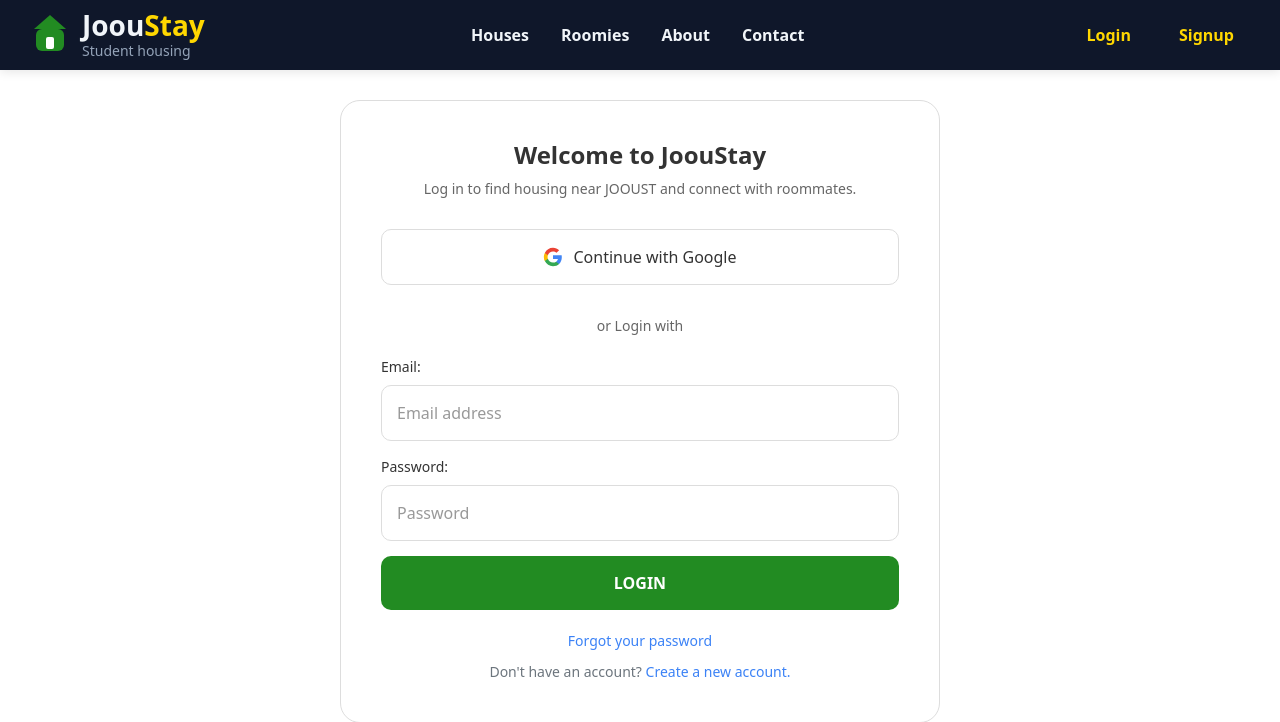
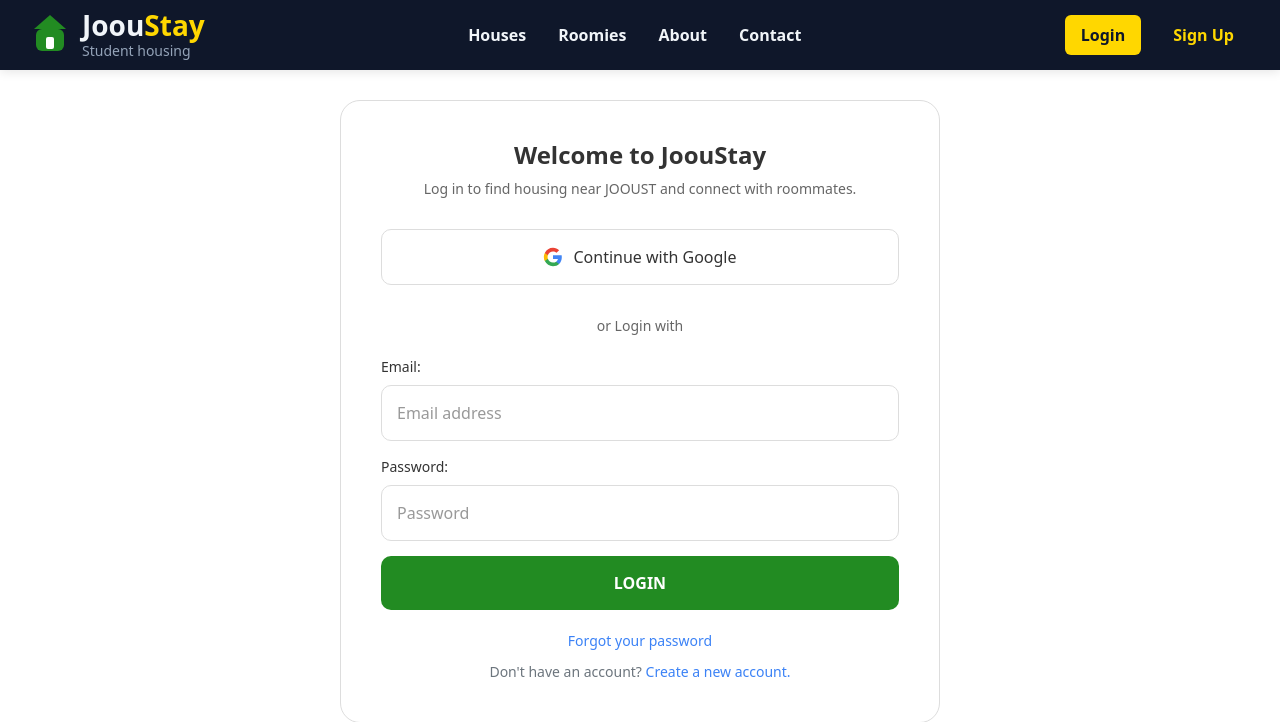
Before and after one commit to KenyanAudo03/house_hunting, a Django app: page /accounts/login/ in a window 1280 px wide. Shown: the top 722 px of the page. Run offline with Django 4.2, Linux system fonts and the light colour scheme; some libraries are stand-ins or nearby versions.

Commit message:
feat: add active state to auth navigation links

```diff
--- a/static/css/base.css
+++ b/static/css/base.css
@@ -80,6 +80,11 @@ body {
 }
 
 .auth-links a:hover {
+    background-color: var(--accent);
+    color: var(--bg);
+}
+
+     .auth-links a.active {
     background-color: var(--accent);
     color: var(--bg);
 }
--- a/templates/base.html
+++ b/templates/base.html
@@ -57,8 +57,16 @@
         <span>Welcome, {{ user.get_full_name|default:user.username }}</span>
         <a href="{% url 'account_logout' %}">Logout</a>
         {% else %}
-          <a href="{% url 'account_login' %}">Login</a>
-          <a href="{% url 'account_signup' %}">Signup</a>
+        <a
+          href="{% url 'account_login' %}"
+          class="{% if request.path == '/accounts/login/' %}active{% endif %}"
+          >Login</a
+        >
+        <a
+          href="{% url 'account_signup' %}"
+          class="{% if request.path == '/accounts/signup/' %}active{% endif %}"
+          >Sign Up</a
+        >
         {% endif %}
       </div>
 
@@ -114,8 +122,14 @@
         </div>
         <a href="{% url 'account_logout' %}">Logout</a>
         {% else %}
-          <a href="{% url 'account_login' %}">Login</a>
-          <a href="{% url 'account_signup' %}">Sign Up</a>
+        <a
+          href="{% url 'account_login' %}"
+          >Login</a
+        >
+        <a
+          href="{% url 'account_signup' %}"
+          >Sign Up</a
+        >
         {% endif %}
       </div>
     </div>
```
Lines whose indentation alone changed are shown as unchanged.
